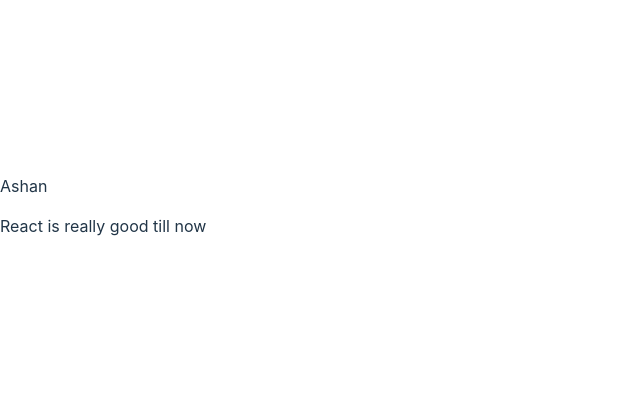
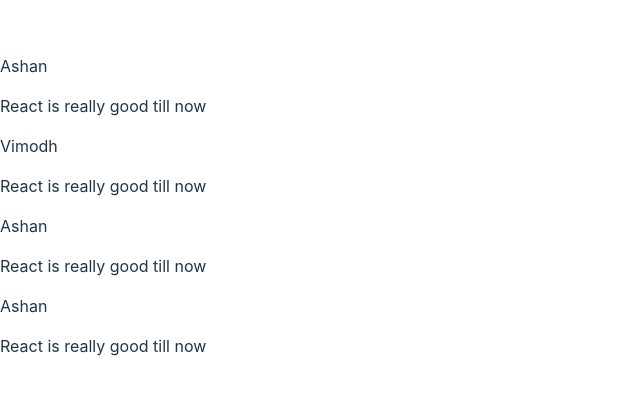
Before and after one commit to ashan24019/React, a React (Vite) app: page / in a window 1280 px wide. Shown: the part 194-588 px from the top of the page, without its empty margins (0-640 px from the left). Built offline with nearby package versions, Linux system fonts and the light colour scheme.

Commit message:
Reusing Components

```diff
--- a/src/App.jsx
+++ b/src/App.jsx
@@ -1,7 +1,14 @@
 import Post from './components/post';
 
 function App() {
-  return <Post/>;
+  return (
+    <div>
+      <Post/>
+      <Post/>
+      <Post/>
+      <Post/>
+    </div>
+  )
 
 }
 export default App;
```
